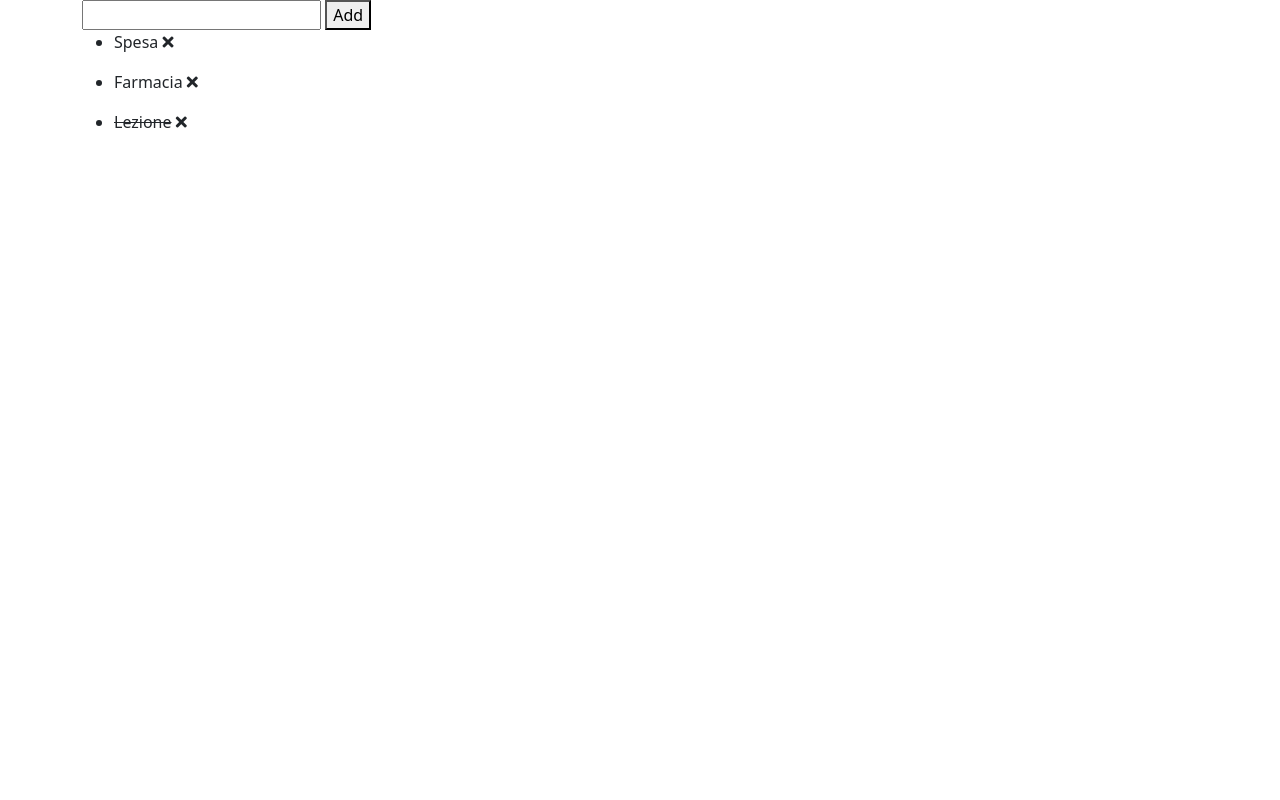
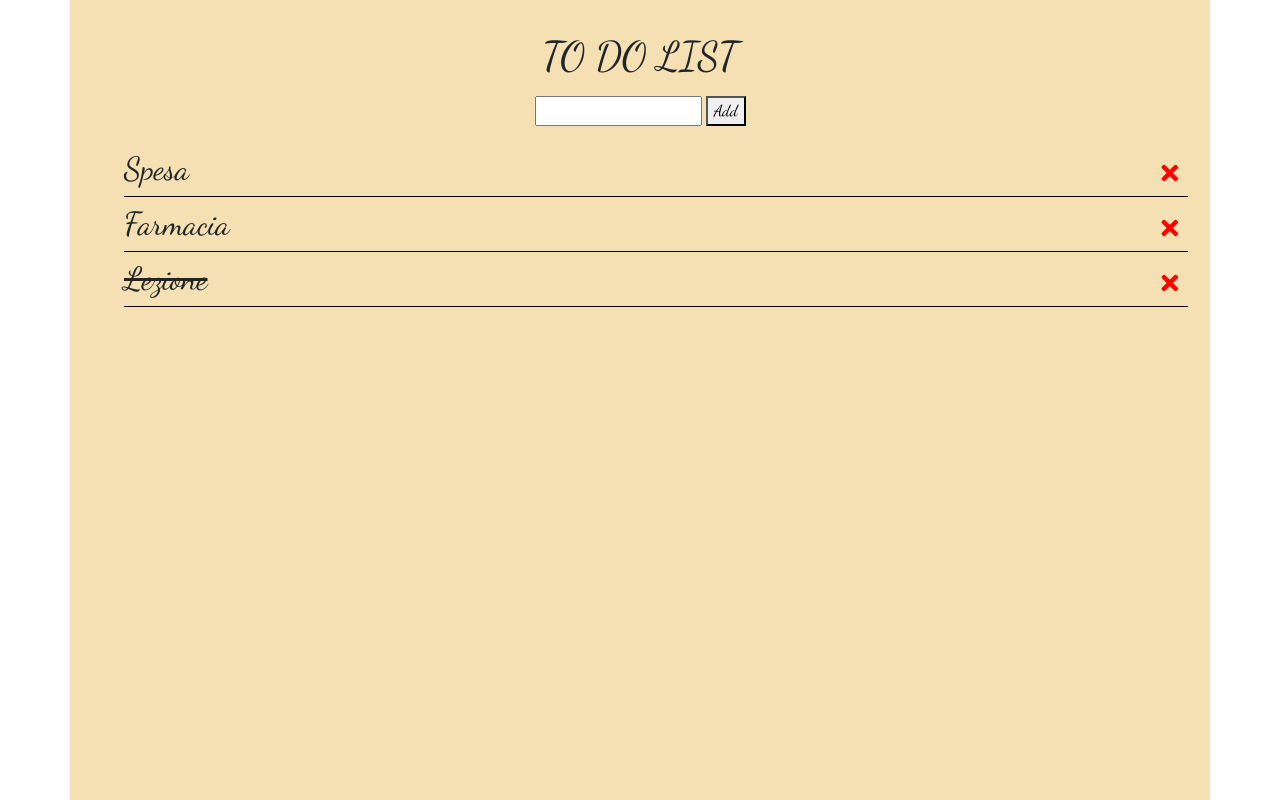
Before and after one commit to mattesalva93/vue-todolist, a plain HTML site: page index.html in a window 1280 px wide. Shown: the top 800 px of the page. Drawn offline with nearby package versions, Linux system fonts and the light colour scheme; a web font is replaced by a local one.

Commit message:
all done (with a bit of style)

```diff
--- a/index.html
+++ b/index.html
@@ -8,27 +8,40 @@
     <link href="https://cdn.jsdelivr.net/npm/bootstrap@5.0.2/dist/css/bootstrap.min.css" rel="stylesheet" integrity="sha384-EVSTQN3/azprG1Anm3QDgpJLIm9Nao0Yz1ztcQTwFspd3yD65VohhpuuCOmLASjC" crossorigin="anonymous">
     <link rel="stylesheet" href="https://use.fontawesome.com/releases/v5.15.4/css/all.css" integrity="sha384-DyZ88mC6Up2uqS4h/KRgHuoeGwBcD4Ng9SiP4dIRy0EXTlnuz47vAwmeGwVChigm" crossorigin="anonymous">
     <link rel="stylesheet" href="style.css">
-    <title>vue-todolist</title>
+    <link rel="preconnect" href="https://fonts.googleapis.com">
+    <link rel="preconnect" href="https://fonts.googleapis.com">
+    <link rel="preconnect" href="https://fonts.gstatic.com" crossorigin>
+    <link href="https://fonts.googleapis.com/css2?family=Bebas+Neue&family=Dancing+Script&family=Montserrat:wght@300;400;500;700&family=Open+Sans:wght@300;400;500;600;700&family=Roboto:wght@100;300;400;500;700;900&family=Rubik+Mono+One&family=The+Nautigal:wght@400;700&display=swap" rel="stylesheet">    <title>vue-todolist</title>
 </head>
 <body>
 
     <main>
         <div id="miapp">
             <div class="container">
-                <div class="row">
-                    <div class="col text center">
+                <div class="row ms_style">
+
+                    <div class="col-12 mt-3 text-center">
+                        <h1 class="m-3">TO DO LIST</h1>
                         <input v-model="inputUtente" type="text" @keyup.enter="aggiungiMansione(inputUtente); inputUtente = ''">
                         <button @click="aggiungiMansione(inputUtente); inputUtente = ''">Add</button>
-                        <ul v-for="(elemento, indice) in listatodo">
-                            <li v-if="elemento.done == false" @click="elemento.done = true">
+                    </div>
+
+                    <div class="col-12 mt-3">
+                        <ul>
+
+                            <li v-if="elemento.done == false" v-for="(elemento, indice) in listatodo" class="d-flex justify-content-between"  @click="elemento.done = true">
                                 {{ elemento.text }}
                                 <i @click="rimuoviMansione( indice )" class="fas fa-times"></i>
-                                <li v-else @click="elemento.done = false">
+
+                            <li v-else  @click="elemento.done = false" class="d-flex justify-content-between" >
                                 <strike>{{ elemento.text }}</strike>
                                 <i @click="rimuoviMansione( indice )" class="fas fa-times"></i>
+
                             </li>
+
                         </ul>
                     </div>
+
                 </div>
             </div>
         </div>
--- a/myscript.js
+++ b/myscript.js
@@ -20,6 +20,7 @@ let app = new Vue ({
         ]
 
     },
+
     methods: {
 
         aggiungiMansione : function(inputUtente){
--- a/style.css
+++ b/style.css
@@ -0,0 +1,25 @@
+*{
+    font-family: 'Dancing Script', sans-serif;
+}
+
+.ms_style{
+    background-color: #F4E0B3;
+}
+
+ul {
+    height: 100vh;
+}
+ul > li {
+    height: 55px;
+    line-height: 55px;
+    border-bottom: 1px black solid;
+    font-size: 2rem;
+    cursor: pointer;
+    list-style-type: none;
+    margin: 0 10px;
+}
+ul > li > i {
+    color: red;
+    font-size: 1.5rem;
+    margin: 19px 10px;
+}
```
